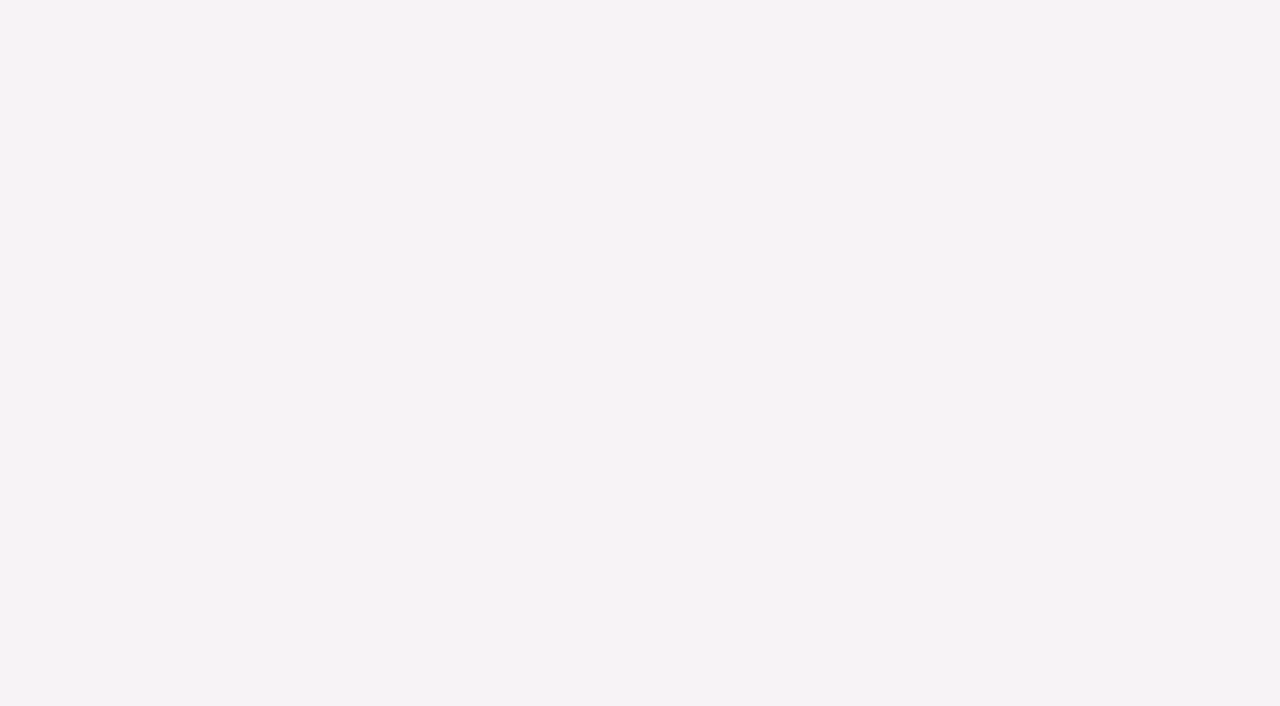
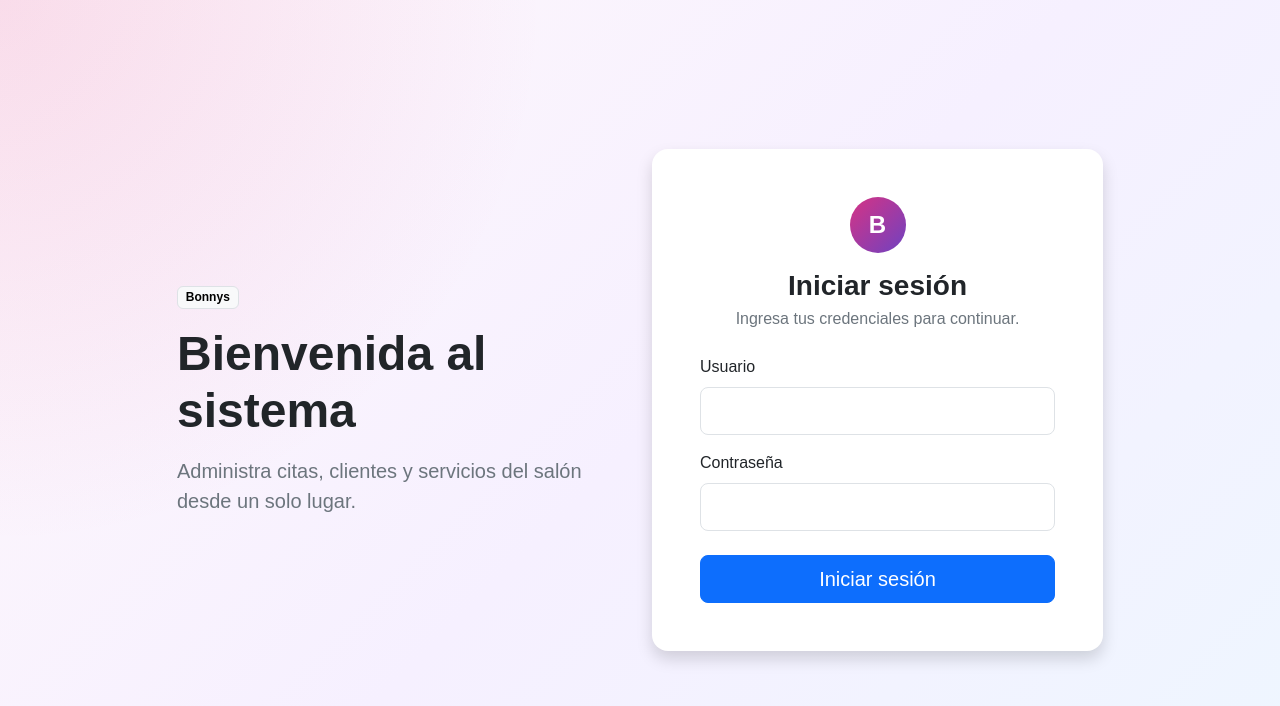
Before and after one commit to Kalg1996/bonnys-frontend, a Next.js app: page /login in a window 1280 px wide. Shown: the top 706 px of the page. Built offline with nearby package versions, Linux system fonts and the light colour scheme; no server answers.

Commit message:
creacion de dashboard y login

```diff
--- a/src/app/globals.css
+++ b/src/app/globals.css
@@ -41,3 +41,24 @@ a {
     linear-gradient(135deg, rgba(214, 51, 132, 0.1), rgba(13, 110, 253, 0.08)),
     var(--background);
 }
+
+.login-page {
+  min-height: 100vh;
+  background:
+    radial-gradient(circle at top left, rgba(214, 51, 132, 0.14), transparent 34rem),
+    linear-gradient(135deg, #fff8fb 0%, #f6f0ff 52%, #eef6ff 100%);
+}
+
+.login-card {
+  border-radius: 1rem;
+}
+
+.login-mark {
+  width: 3.5rem;
+  height: 3.5rem;
+  border-radius: 50%;
+  color: #ffffff;
+  font-size: 1.5rem;
+  font-weight: 700;
+  background: linear-gradient(135deg, #d63384, #6f42c1);
+}
--- a/src/app/login/page.js
+++ b/src/app/login/page.js
@@ -1,3 +1,125 @@
+"use client";
+
+import { useState } from "react";
+import { useRouter } from "next/navigation";
+import { login } from "@/services/authService";
+import { guardarToken, guardarUsuario } from "@/utils/auth";
+
 export default function LoginPage() {
-  return null;
+  const router = useRouter();
+  const [nombreUsuario, setNombreUsuario] = useState("");
+  const [password, setPassword] = useState("");
+  const [error, setError] = useState("");
+  const [cargando, setCargando] = useState(false);
+
+  async function handleSubmit(event) {
+    event.preventDefault();
+    setError("");
+    setCargando(true);
+
+    try {
+      const respuesta = await login(nombreUsuario, password);
+      const token = respuesta?.data?.token;
+      const usuario = respuesta?.data?.usuario;
+
+      if (!token || !usuario) {
+        throw new Error("Respuesta de login invalida");
+      }
+
+      guardarToken(token);
+      guardarUsuario(usuario);
+      router.push("/dashboard");
+    } catch {
+      setError("Credenciales incorrectas. Verifica tu usuario y contraseña.");
+    } finally {
+      setCargando(false);
+    }
+  }
+
+  return (
+    <main className="login-page d-flex align-items-center">
+      <section className="container py-5">
+        <div className="row justify-content-center align-items-center g-4">
+          <div className="col-12 col-lg-5">
+            <div className="login-intro text-center text-lg-start">
+              <span className="badge text-bg-light border mb-3">
+                Bonnys
+              </span>
+              <h1 className="display-5 fw-bold text-dark mb-3">
+                Bienvenida al sistema
+              </h1>
+              <p className="lead text-secondary mb-0">
+                Administra citas, clientes y servicios del salón desde un solo
+                lugar.
+              </p>
+            </div>
+          </div>
+
+          <div className="col-12 col-md-8 col-lg-5">
+            <div className="card border-0 shadow login-card">
+              <div className="card-body p-4 p-md-5">
+                <div className="text-center mb-4">
+                  <span className="login-mark d-inline-flex align-items-center justify-content-center mb-3">
+                    B
+                  </span>
+                  <h2 className="h3 fw-bold mb-1">Iniciar sesión</h2>
+                  <p className="text-secondary mb-0">
+                    Ingresa tus credenciales para continuar.
+                  </p>
+                </div>
+
+                {error && (
+                  <div className="alert alert-danger" role="alert">
+                    {error}
+                  </div>
+                )}
+
+                <form onSubmit={handleSubmit}>
+                  <div className="mb-3">
+                    <label htmlFor="nombre_usuario" className="form-label">
+                      Usuario
+                    </label>
+                    <input
+                      id="nombre_usuario"
+                      name="nombre_usuario"
+                      type="text"
+                      className="form-control form-control-lg"
+                      value={nombreUsuario}
+                      onChange={(event) => setNombreUsuario(event.target.value)}
+                      autoComplete="username"
+                      required
+                    />
+                  </div>
+
+                  <div className="mb-4">
+                    <label htmlFor="password" className="form-label">
+                      Contraseña
+                    </label>
+                    <input
+                      id="password"
+                      name="password"
+                      type="password"
+                      className="form-control form-control-lg"
+                      value={password}
+                      onChange={(event) => setPassword(event.target.value)}
+                      autoComplete="current-password"
+                      required
+                    />
+                  </div>
+
+                  <button
+                    type="submit"
+                    className="btn btn-primary btn-lg w-100"
+                    disabled={cargando}
+                  >
+                    {cargando ? "Iniciando sesión..." : "Iniciar sesión"}
+                  </button>
+                </form>
+              </div>
+            </div>
+          </div>
+        </div>
+      </section>
+    </main>
+  );
 }
```
Also changed, not shown: src/app/dashboard/page.js (+112 -1 lines), src/components/CardDashboard.jsx (+14 -2 lines).
